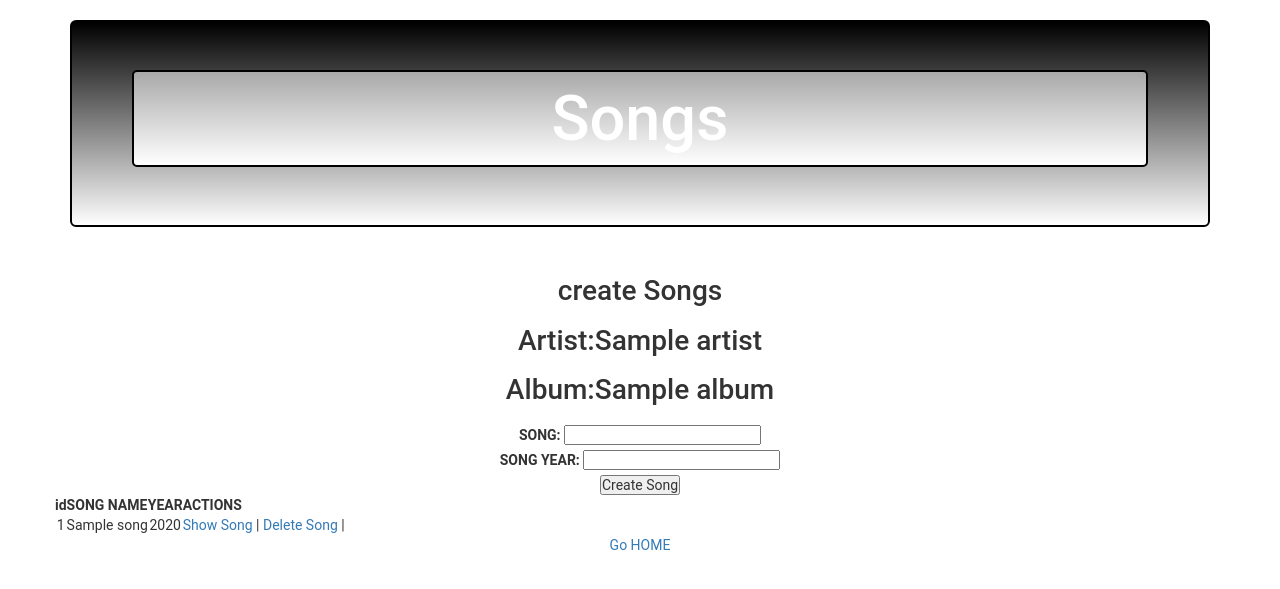
After one commit to baldmike/DubHub, a Django app: template apps/music_app/templates/music_app/songs.html in a window 1280 px wide. The commit adds this page. Shown: the top 589 px of the page. Run offline with Django 3.2, Linux system fonts and the light colour scheme; the template is opened without the code that fills it: most values are stand-ins (such as "Sample title", 1, 10 or a date in 2020); some libraries are stand-ins or nearby versions.

Commit message:
added songs

```diff
--- /dev/null
+++ b/apps/music_app/templates/music_app/songs.html
@@ -0,0 +1,54 @@
+<!DOCTYPE html>
+<html lang="en">
+<head>
+    <meta name='viewport' content="width=device-width initial-scale=1.0">
+    <link rel="stylesheet" href="https://maxcdn.bootstrapcdn.com/bootstrap/3.3.7/css/bootstrap.min.css">
+    <link rel="stylesheet" href="https://unpkg.com/purecss@1.0.0/build/pure-min.css" integrity="sha384-nn4HPE8lTHyVtfCBi5yW9d20FjT8BJwUXyWZT9InLYax14RDjBj46LmSztkmNP9w" crossorigin="anonymous">
+    {% load static %}
+    <link rel="stylesheet" href="{% static 'music_app/css/styles.css' %}" media="screen" title="Album Songs" charset="UTF-8">
+    <script src="https://code.jquery.com/jquery-3.2.1.min.js" integrity="sha256-hwg4gsxgFZhOsEEamdOYGBf13FyQuiTwlAQgxVSNgt4=" crossorigin="anonymous"></script>
+</head>
+<body>
+    <div class="container">
+        <div class="row">
+            <div class="col-md-12">
+                <div class="jumbotron">
+                    <h1 class="header">Songs</h1>
+                </div>
+           </div>
+       </div>
+        <div class="row">
+            <h1>create Songs</h1>
+        <form action="{% url 'music_app:createSong' album_id=album.id artist_id=artist.id %}" method='POST'>
+        {% csrf_token %}
+
+        <h1>Artist:{{ artist.artist_name }}</h1>
+        <h1>Album:{{ album.album_name }}</h1>
+        <label for='song_name'>SONG:</label>
+        <input type='text' name='song_name'><br>
+        <label for='song_year'>SONG YEAR:</label>
+        <input type='text' name='song_year'><br>
+        <input type='submit' value='Create Song'>
+    </form>
+        <table >
+  <tr>
+    <th>id </th>
+    <th>SONG NAME </th>
+    <th>YEAR</th>
+    <th>ACTIONS</th>
+  </tr>
+    {% for song in songs %}
+    <tr>
+    <td>{{song.id}}</td>
+    <td>{{song.song_name}}</td>
+    <td>{{song.song_year}}</td>
+     <td><a href="{% url 'music_app:viewSong' artist_id=artist.id album_id=album.id  %}">Show Song</a> |
+         <a href="{% url 'music_app:viewSong' artist_id=artist.id album_id=album.id  %}">Delete Song</a> |
+    </tr>
+    {% endfor %}
+
+</table>
+    <a href="/viewArtist">Go HOME</a>
+</div>
+</body>
+</html>
--- a/apps/music_app/urls.py
+++ b/apps/music_app/urls.py
@@ -15,10 +15,10 @@ urlpatterns = [
     url(r'^(?P<album_id>\d+)/viewAlbum$', views.viewAlbum, name='viewAlbum'),
     url(r'^(?P<album_id>\d+)/updateAlbum$', views.updateAlbum, name='updateAlbum'),
     url(r'^(?P<album_id>\d+)/(?P<artist_id>\d+)/deleteAlbum$', views.deleteAlbum, name='deleteAlbum'),
-    url(r'^createSong$', views.createSong, name='createSong'),
-    url(r'^viewSong$', views.viewSong, name='viewSong'),
+    url(r'^(?P<album_id>\d+)/(?P<artist_id>\d+)/viewSong$', views.viewSong, name='viewSong'),
+    url(r'^(?P<album_id>\d+)/(?P<artist_id>\d+)/createSong$', views.createSong, name='createSong'),
     url(r'^updateSong$', views.updateSong, name='updateSong'),
-    url(r'^deleteSong$', views.deleteSong, name='deleteSong'),
+    # url(r'^deleteSong$', views.deleteSong, name='deleteSong'),
     url(r'^search$', views.search, name='search'),
 
 ]
```
Also changed, not shown: apps/music_app/templates/music_app/displayArtist.html (+9 -2 lines), apps/music_app/templates/songs.html (deleted, +0 -24 lines), apps/music_app/views.py (+25 -10 lines).
